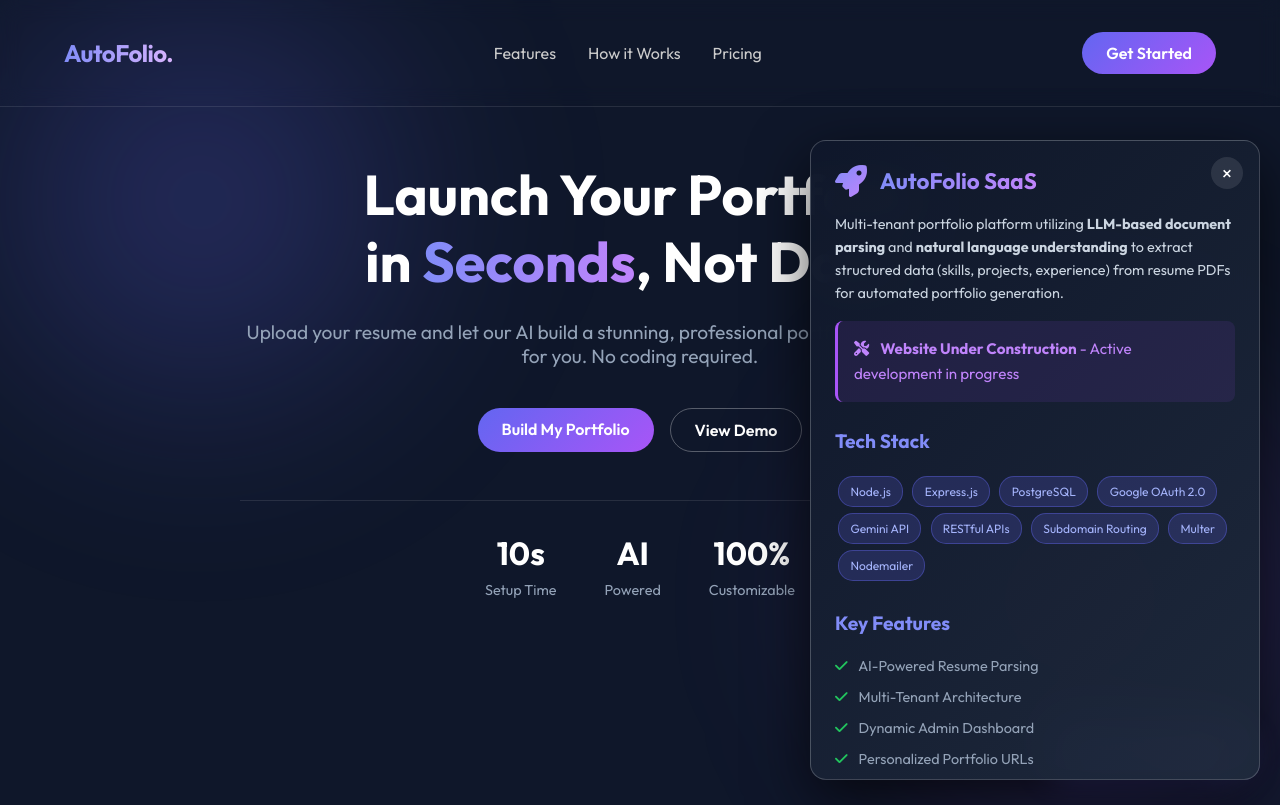
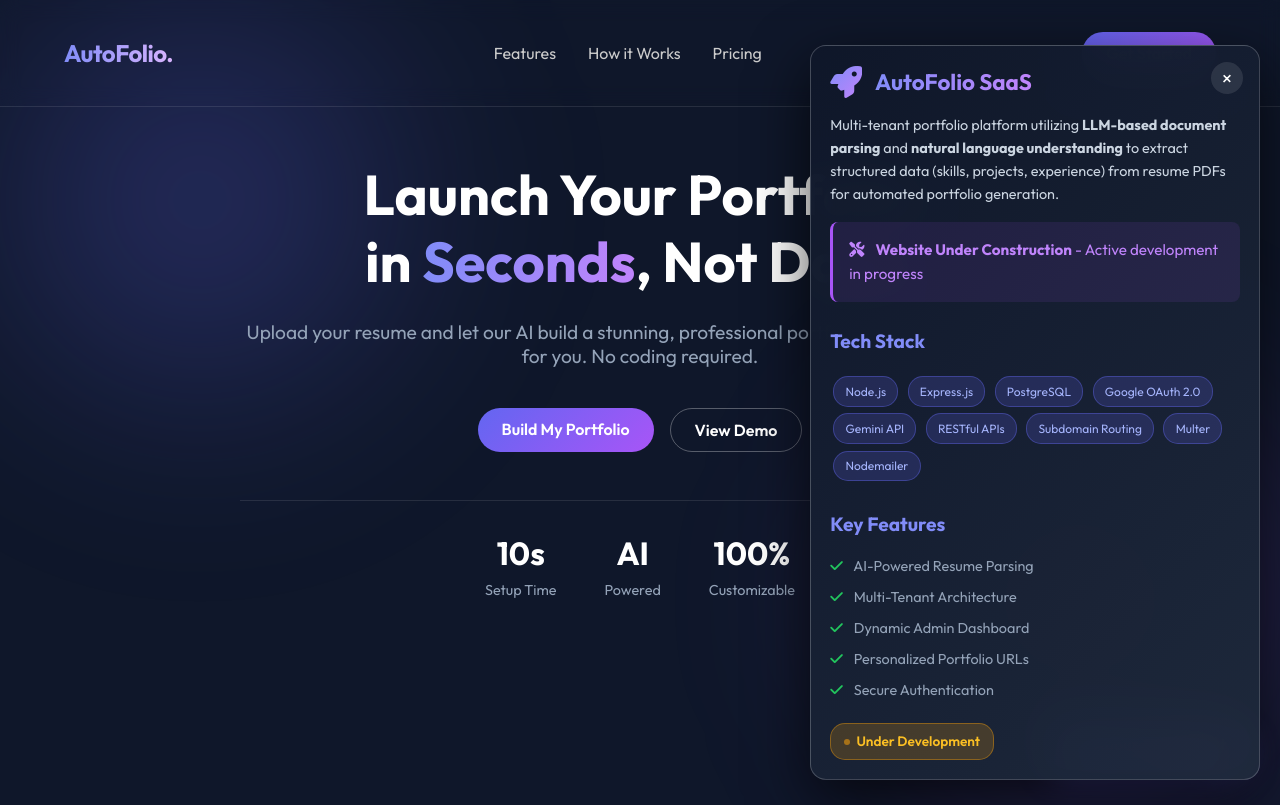
Before and after one commit to ASHARISH1805/autofolio-saas, a website: page landing.html in a window 1280 px wide. Shown: the top 805 px of the page. Drawn offline with Linux system fonts and the light colour scheme.

Commit message:
Remove scroll from modal - fit all content without scrolling

```diff
--- a/landing.html
+++ b/landing.html
@@ -278,27 +278,10 @@
             background: linear-gradient(135deg, rgba(15, 23, 42, 0.98), rgba(30, 41, 59, 0.98));
             border: 1px solid rgba(255, 255, 255, 0.2);
             border-radius: 16px;
-            padding: 1.5rem;
+            padding: 1.2rem;
             position: relative;
             backdrop-filter: blur(20px);
             box-shadow: 0 20px 60px rgba(0, 0, 0, 0.7);
-            max-height: 80vh;
-            overflow-y: auto;
-        }
-
-        /* Custom scrollbar for modal */
-        .modal-content::-webkit-scrollbar {
-            width: 6px;
-        }
-
-        .modal-content::-webkit-scrollbar-track {
-            background: rgba(255, 255, 255, 0.05);
-            border-radius: 10px;
-        }
-
-        .modal-content::-webkit-scrollbar-thumb {
-            background: rgba(99, 102, 241, 0.5);
-            border-radius: 10px;
         }
 
         .modal-close {
```
